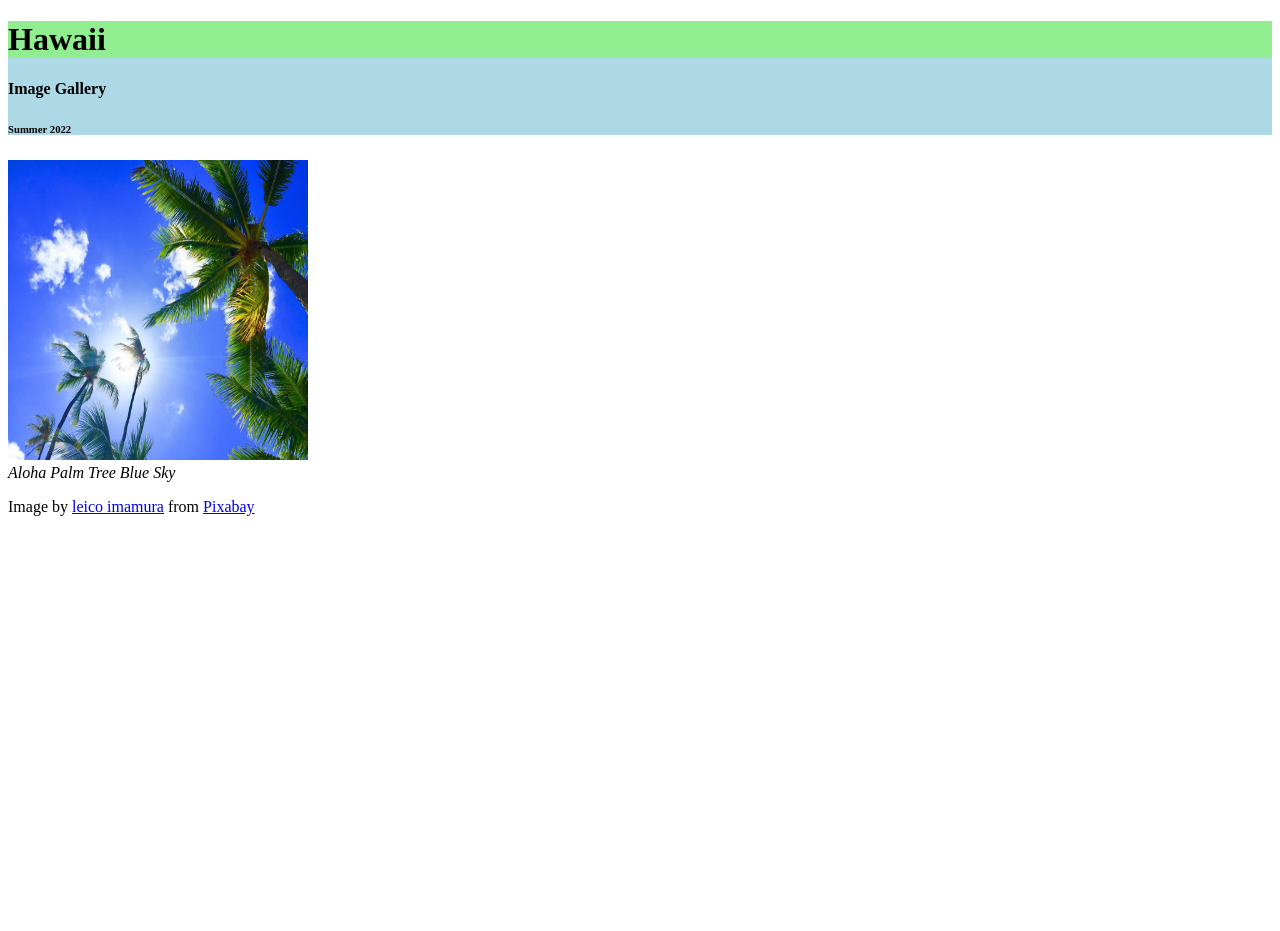
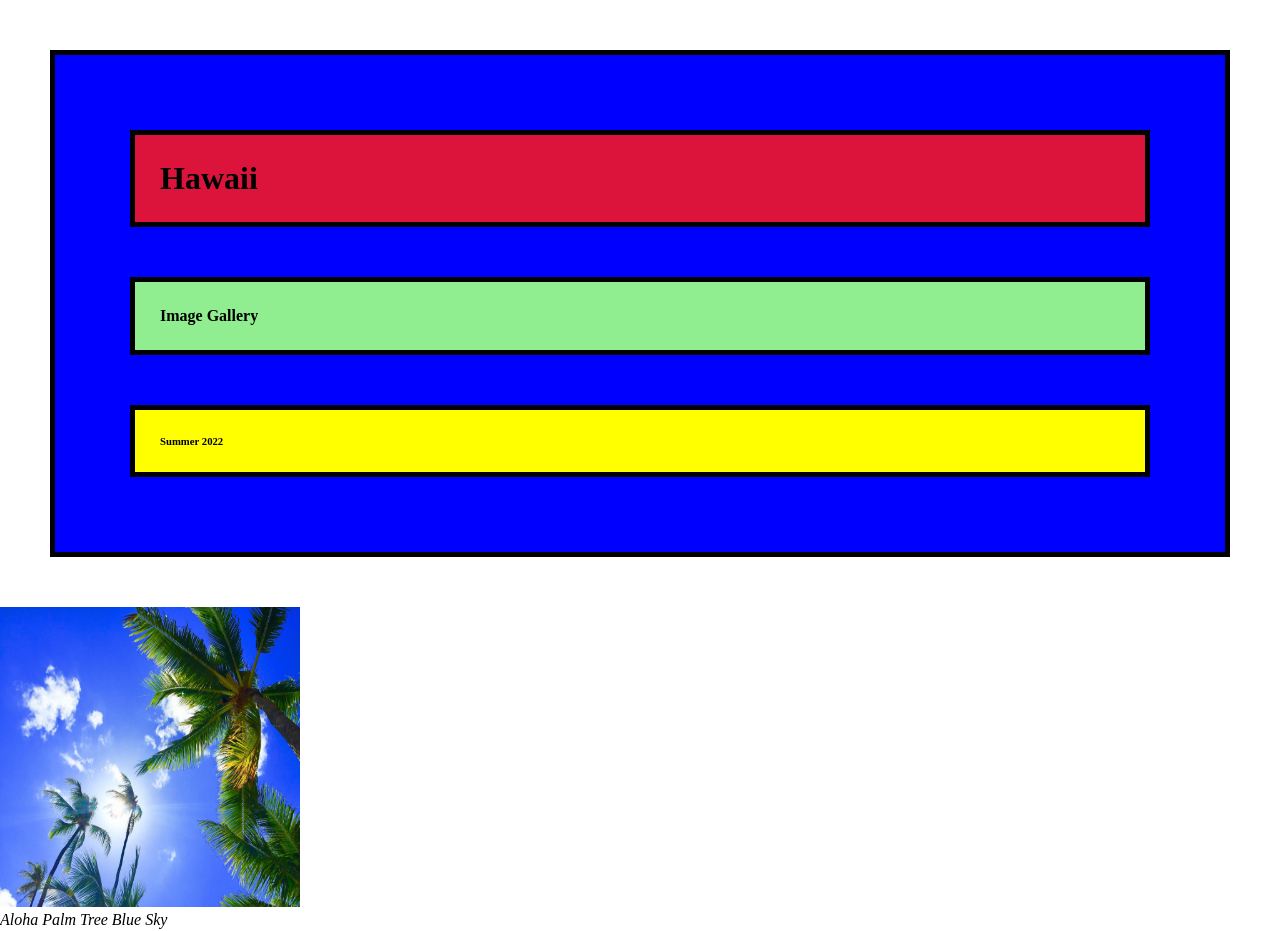
Before and after one commit to CSF2223/imagegallery-KoroliHermes, a plain HTML site: page index.html in a window 1280 px wide. Shown: the top 931 px of the page. Before the commit the page ends 800 px from the top, so only its background shows below. Drawn offline with Linux system fonts and the light colour scheme.

Commit message:
Completed lesson 2.06

```diff
--- a/style.css
+++ b/style.css
@@ -6,8 +6,38 @@ secondary color:
 tertiary color:
 */
 
-header {
-    background-color: lightBlue;
+/* CSS syntax notes:
+    selector {property: value;}
+*/
+
+body {
+    margin: 0;
 }
 
-h1 {background-color: lightGreen;}
+header {
+    background-color: blue;
+    margin: 50px;
+    border: 5px solid black;
+    padding: 25px;
+}
+
+h1 {
+    background-color: crimson;
+    margin: 50px;
+    border: 5px solid black;
+    padding: 25px;
+}
+
+h4 {
+    background-color: lightGreen;
+    margin: 50px;
+    border: 5px solid black;
+    padding: 25px;
+}
+
+h6 {
+    background-color: yellow;
+    margin: 50px;
+    border: 5px solid black;
+    padding: 25px;
+}
```
